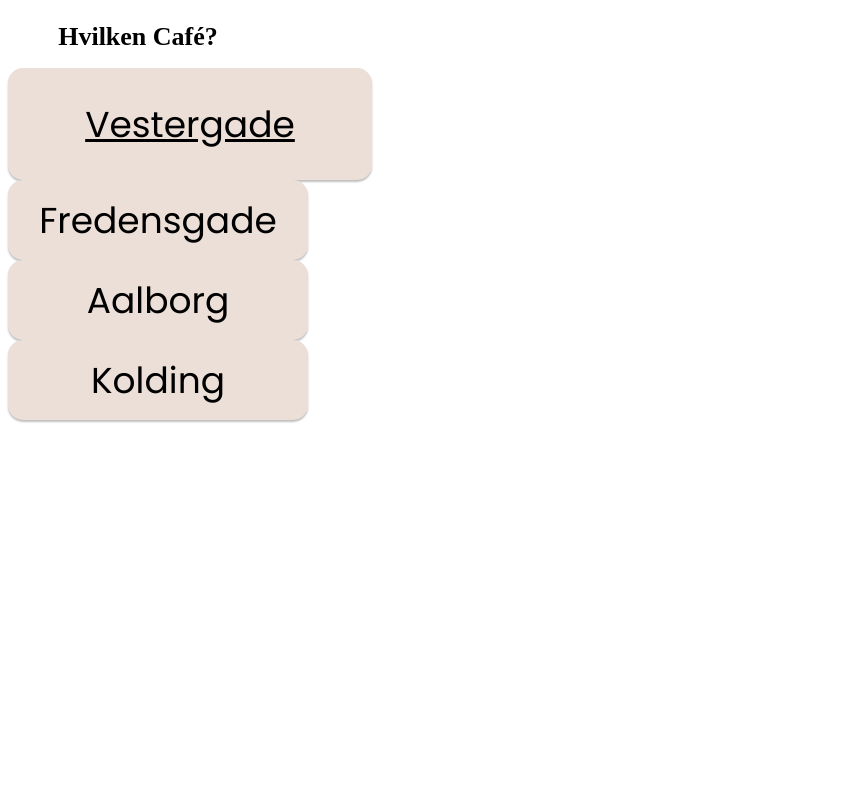
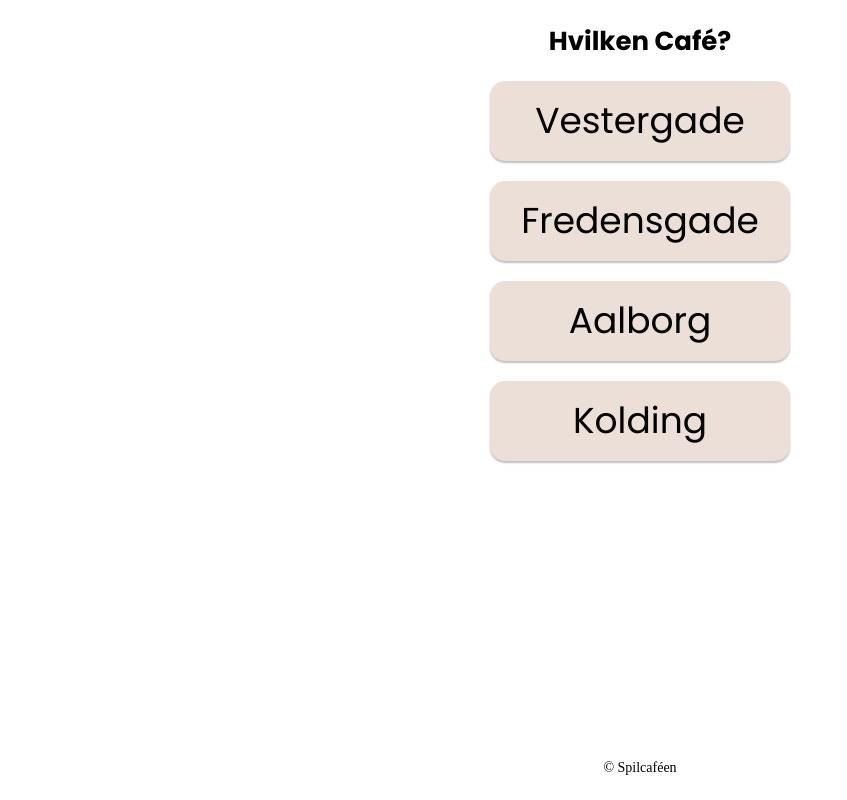
Before and after one commit to Laerkeviigh/spilcafeen-projekt, a plain HTML site: page sites/location.html in a window 1280 px wide. Shown: the whole page, without its empty margins (0-847 px from the left). Drawn offline with Linux system fonts and the light colour scheme; files that its build step writes are made by us from their sources.

Commit message:
second commit

```diff
--- a/css/app.css
+++ b/css/app.css
@@ -19,6 +19,7 @@
 
   /* effect styles */
   --shadow: 0 4px 4px 0 rgba(0, 0, 0, 0.05);
+  --transition: 250ms ease;
 }
 
 
@@ -35,5 +36,18 @@ border-radius: 16px;
 border: 0.5px solid var(--tag-border-color);
 background: var(--tag-background-color);
 box-shadow: var(--shadow);
+}
 
+.game-card {
+  background: var(--card-background-color);
+  box-shadow: var(--shadow);
+  overflow: hidden;
+  transition: var(--transition);
 }
+
+.game-image {
+  width: 100%;
+  object-fit: cover;
+  background: var(--card-background-color);
+  transition: var(--transition);
+}
--- a/css/forside.css
+++ b/css/forside.css
@@ -53,3 +53,15 @@ body::before {
 .splash-screen.fade-out {
   opacity: 0;
 }
+
+
+footer {
+    position: fixed;       /* Footer fastlåses i forhold til viewport */
+    bottom: 0;             /* Lige ved bunden */
+    left: 50%;             /* Flytter venstre kant til midten */
+    transform: translateX(-50%); /* Center footer horisontalt */
+    color: black;           /* Tekstfarve */
+    padding: 10px 20px;    /* Indvendig margin */
+    text-align: center;    /* Tekst centreret */
+    font-size: 14px;       /* Valgfri størrelse */
+}
--- a/css/location.css
+++ b/css/location.css
@@ -1,35 +1,53 @@
+
 /*LOCATION*/
 .location h2 {
-    width: 260px;
-    height: 25px;
-    flex-shrink: 0;
     color: #000;
     text-align: center;
-    font-family: var(--header-font-family);
+    font-family: 'Poppins', sans-serif;
     font-size: 26px;
-    font-style: normal;
     font-weight: 700;
-    line-height: normal;
+    margin-bottom: 20px;
+}
+
+
+.button-container {
+  display: flex;
+  flex-direction: column;
+  gap: 20px;
+  align-items: center;
 }
 
 .button {
- 	display: flex;
-	width: 300px;
-	height: 80px;
-	padding: 16px 32px;
-	justify-content: center;
-	align-items: center;
-	gap: 8px;
-	flex-shrink: 0;
-    border-radius: 15px;
-	background: #EBDFD7;
-	box-shadow: 0 2px 2px 0 rgba(0, 0, 0, 0.25);
-    color: #000;
- 	font-family: Poppins;
-    font-size: 36px;
-    font-style: normal;
-    font-weight: 400;
-    line-height: normal;
-    border: none;
-    flex-direction: column;
+  display: inline-flex;
+  justify-content: center;
+  align-items: center;
+  width: 300px;
+  height: 80px;
+  background: #EBDFD7;
+  color: #000;
+  font-size: 36px;
+  font-family: 'Poppins', sans-serif;
+  font-weight: 400;
+  text-decoration: none;
+  border-radius: 15px;
+  box-shadow: 0 2px 2px rgba(0,0,0,0.25);
+  cursor: pointer;
+  transition: background 0.2s, transform 0.2s;
 }
+
+.button:hover {
+  background: #d8cfc3;
+  transform: translateY(-2px);
+}
+
+
+footer {
+    position: fixed;
+    bottom: 0;
+    left: 50%;
+    transform: translateX(-50%);
+    color: black;
+    padding: 10px 20px;
+    text-align: center;
+    font-size: 14px;
+}
--- a/sites/location.html
+++ b/sites/location.html
@@ -5,23 +5,30 @@
     <meta name="viewport" content="width=device-width, initial-scale=1.0" />
     <title>Spilcafeén</title>
     <link rel="shortcut icon" href="img/favicon.ico" type="image/x-icon" />
-    <link rel="stylesheet" href="css/location.css" />
+    <link rel="stylesheet" href=".../css/location.css" />
+    <link rel="stylesheet" href=".../css/app.css">
      <link rel="preconnect" href="https://fonts.googleapis.com">
 <link rel="preconnect" href="https://fonts.gstatic.com" crossorigin>
-<link href="https://fonts.googleapis.com/css2?family=Montserrat:ital,wght@0,100..900;1,100..900&family=Poppins:ital,wght@0,100;0,200;0,300;0,400;0,500;0,600;0,700;0,800;0,900;1,100;1,200;1,300;1,400;1,500;1,600;1,700;1,800;1,900&family=Roboto+Mono:ital,wght@0,100..700;1,100..700&display=swap" rel="stylesheet">
+<link href="https://fonts.googleapis.com/css2?family=Montserrat:wght@100;400;700&family=Poppins:wght@100;400;700&family=Roboto+Mono:wght@100;400;700&display=swap" rel="stylesheet">
   </head>
 
   <body>
     <section class="location">
       <h2>Hvilken Café?</h2>
-    <section class="btn">
-        <section>
+        <div class="button-container">
           <a href="spilgalleri.html" class="button">Vestergade</a>
-          <button class="button">Fredensgade</button>
-          <button class="button">Aalborg</button>
-          <button class="button">Kolding</button>
-        </section>
-      </section>
+          <a href="#" class="button">Fredensgade</a>
+          <a href="#" class="button">Aalborg</a>
+          <a href="#" class="button">Kolding</a>
+        </div>
     </section>
+
+
+        <!-- Footer -->
+  <footer>
+     <p>© Spilcaféen</p>
+  </footer>
+
+
   </body>
 </html>
```
Also changed, not shown: index.html (+3 -9 lines), js/spilgalleri.js (+21 -0 lines), sites/spilgalleri.html (+13 -2 lines), 1 other file.
